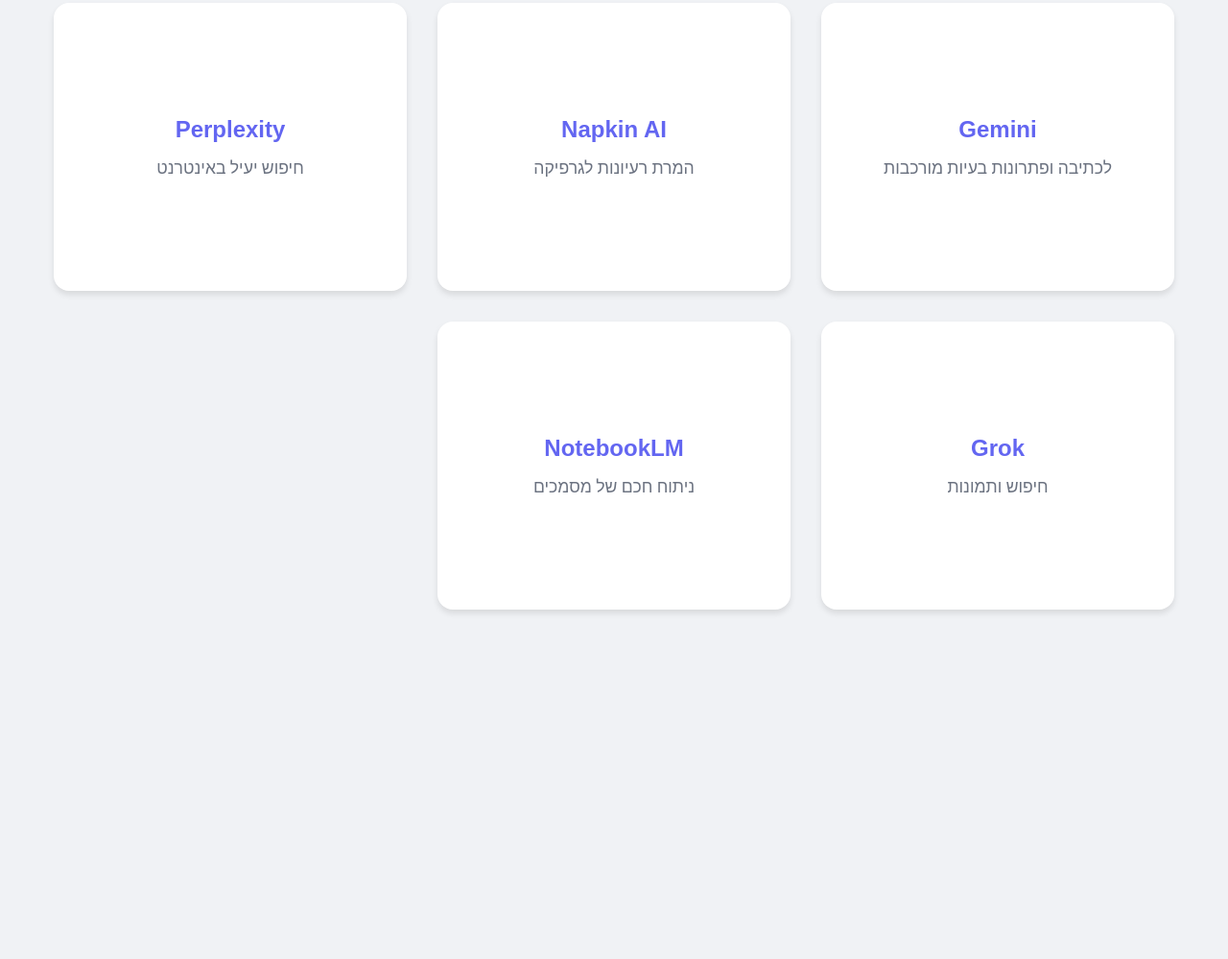
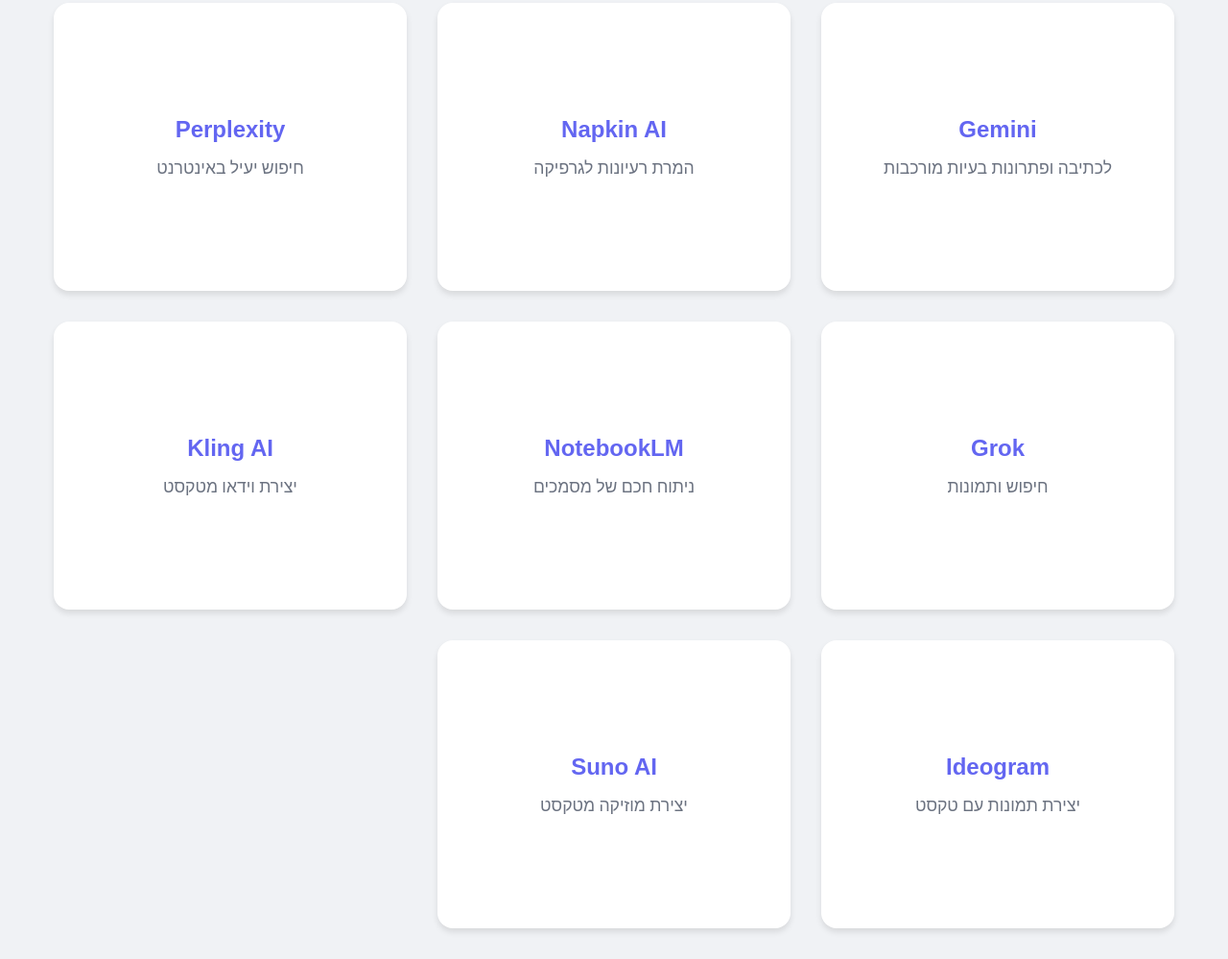
Before and after one commit to nadavnaveh/ai-tools-site, a plain HTML site: page index.html in a window 1280 px wide. Shown: the part 949-1948 px from the top of the page at 96% size. Before the commit the page ends 1616 px from the top, so only its background shows below. Drawn offline with Linux system fonts and the light colour scheme.

Commit message:
added audio category and more ai tools

```diff
--- a/index.html
+++ b/index.html
@@ -361,6 +361,7 @@
             <button class="filter-btn" data-category="code">קוד</button>
             <button class="filter-btn" data-category="search">חיפוש</button>
             <button class="filter-btn" data-category="visual">ויזואלי</button>
+            <button class="filter-btn" data-category="audio">שמע</button>
         </div>
     </div>
 
@@ -468,6 +469,46 @@
                 </div>
             </div>
         </div>
+
+        <div class="card" data-category="visual">
+            <div class="card-inner">
+                <div class="card-front">
+                    <h2 class="tool-name">Kling AI</h2>
+                    <p>יצירת וידאו מטקסט</p>
+                </div>
+                <div class="card-back">
+                    <p>Kling AI מאפשר יצירת סרטוני וידאו איכותיים מטקסט או תמונות. מושלם ליצירת תוכן, שיווק וחומרים חינוכיים עם יכולות מתקדמות כמו שחזור פנים תלת-ממדי ותנועות ריאליסטיות.</p>
+                    <a href="https://kling.ai" target="_blank">נסה עכשיו</a>
+                </div>
+            </div>
+        </div>
+
+        <div class="card" data-category="visual">
+            <div class="card-inner">
+                <div class="card-front">
+                    <h2 class="tool-name">Ideogram</h2>
+                    <p>יצירת תמונות עם טקסט</p>
+                </div>
+                <div class="card-back">
+                    <p>Ideogram מאפשר ליצור תמונות מותאמות אישית עם טקסט משולב. מעולה ליצירת לוגואים, איורים ותוכן ויזואלי ייחודי למגוון מטרות כולל שיווק ועיצוב.</p>
+                    <a href="https://ideogram.ai" target="_blank">נסה עכשיו</a>
+                </div>
+            </div>
+        </div>
+
+        <div class="card" data-category="audio">
+            <div class="card-inner">
+                <div class="card-front">
+                    <h2 class="tool-name">Suno AI</h2>
+                    <p>יצירת מוזיקה מטקסט</p>
+                </div>
+                <div class="card-back">
+                    <p>Suno AI מאפשר ליצור שירים מקוריים באמצעות הנחיות טקסט פשוטות. מתאים למגוון משתמשים, מיוצרי תוכן ועד מחנכים, ומאפשר יצירת מוזיקה ללא צורך בניסיון קודם.</p>
+                    <a href="https://suno.ai" target="_blank">נסה עכשיו</a>
+                </div>
+            </div>
+        </div>
+
     </main>
 
     <!-- Contact Button and Modal -->
```
